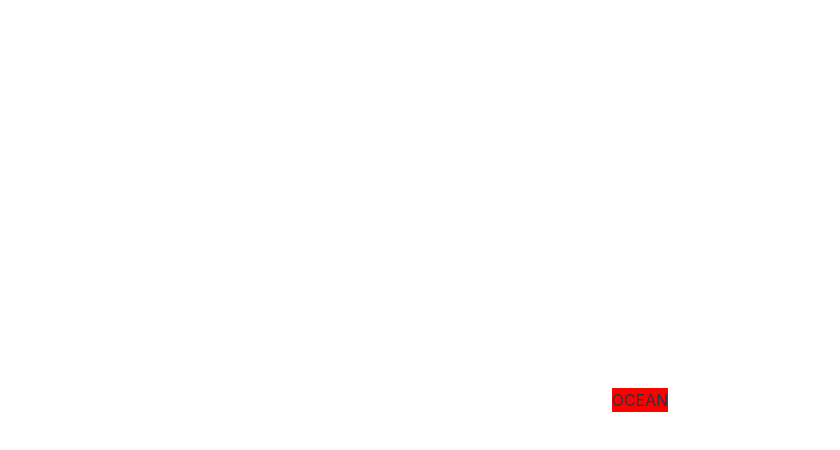
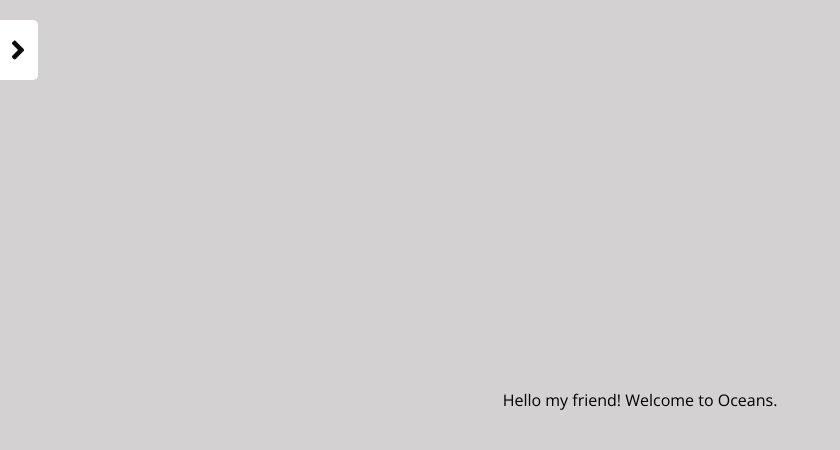
Before and after one commit to Flunavgt/oceans_and_trails_frontend, a React (Vite) app: page /home in a window 1280 px wide. Shown: the top 450 px of the page, without its empty margins (0-840 px from the left). Built offline with nearby package versions, Linux system fonts and the light colour scheme.

Commit message:
Set up Navbar and route for links

```diff
--- a/index.html
+++ b/index.html
@@ -4,6 +4,7 @@
     <meta charset="UTF-8" />
     <link rel="icon" type="image/svg+xml" href="/vite.svg" />
     <meta name="viewport" content="width=device-width, initial-scale=1.0" />
+    <link rel="stylesheet" href="https://cdnjs.cloudflare.com/ajax/libs/font-awesome/6.2.1/css/all.min.css" integrity="sha512-MV7K8+y+gLIBoVD59lQIYicR65iaqukzvf/nwasF0nqhPay5w/9lJmVM2hMDcnK1OnMGCdVK+iQrJ7lzPJQd1w==" crossorigin="anonymous" referrerpolicy="no-referrer" />
     <title>Vite + React</title>
   </head>
   <body>
--- a/package.json
+++ b/package.json
@@ -9,8 +9,11 @@
     "preview": "vite preview"
   },
   "dependencies": {
+    "@trendmicro/react-sidenav": "^0.5.0",
     "react": "^18.2.0",
     "react-dom": "^18.2.0",
+    "react-icons": "^4.7.1",
+    "react-router-dom": "^6.6.1",
     "styled-components": "^5.3.6"
   },
   "devDependencies": {
--- a/src/App.css
+++ /dev/null
@@ -1,41 +0,0 @@
-#root {
-  max-width: 1280px;
-  margin: 0 auto;
-  padding: 2rem;
-  text-align: center;
-}
-
-.logo {
-  height: 6em;
-  padding: 1.5em;
-  will-change: filter;
-}
-.logo:hover {
-  filter: drop-shadow(0 0 2em #646cffaa);
-}
-.logo.react:hover {
-  filter: drop-shadow(0 0 2em #61dafbaa);
-}
-
-@keyframes logo-spin {
-  from {
-    transform: rotate(0deg);
-  }
-  to {
-    transform: rotate(360deg);
-  }
-}
-
-@media (prefers-reduced-motion: no-preference) {
-  a:nth-of-type(2) .logo {
-    animation: logo-spin infinite 20s linear;
-  }
-}
-
-.card {
-  padding: 2em;
-}
-
-.read-the-docs {
-  color: #888;
-}
--- a/src/App.jsx
+++ b/src/App.jsx
@@ -1,18 +1,44 @@
-import { useState } from 'react'
-import reactLogo from './assets/react.svg'
-import './App.css'
-import { Header } from './components/Splash.style'
+import React, {useState} from 'react';
+import Navbar from "./components/Navbar/Navbar";
+import { BrowserRouter, Routes, Route,Navigate } from "react-router-dom";
+import Home from './components/Home/Home'
+import "./index.css";
+import Reservation from './components/Reservation/Reservation';
+import Tour from './components/Tour/Tour';
 
 function App() {
-  const [count, setCount] = useState(0)
+	const [navVisible, showNavbar] = useState(false);
 
-  return (
-    <div className="App">
-      <Header>
-        OCEAN
-      </Header>
-    </div>
-  )
+	return (
+		<BrowserRouter >
+			<div className="App">
+				<Navbar visible={ navVisible } show={ showNavbar } />
+				<Routes>
+					<Route path="/" element={<Navigate to="/home" />} />
+					<Route path='/home' element={
+						<div className={!navVisible ? "page" : "page page-with-navbar"}>
+              <Home/>
+						</div>
+					} />
+					<Route path='/tour' element={
+						<div className={!navVisible ? "page" : "page page-with-navbar"}>
+							<Tour/>
+						</div>
+					}/>
+					<Route path='/reservation' element={
+						<div className={!navVisible ? "page" : "page page-with-navbar"}>
+							<Reservation/>
+						</div>
+					}/>
+					<Route path='/settings' element={
+						<div className={!navVisible ? "page" : "page page-with-navbar"}>
+							<h1>Settings</h1>
+						</div>
+					}/>
+				</Routes>
+			</div>
+		</BrowserRouter>
+  );
 }
 
-export default App
+export default App;
--- /dev/null
+++ b/src/components/Home/Home.jsx
@@ -0,0 +1,8 @@
+import React from "react";
+import '../../styles/home.css'
+
+const Home = () => {
+  return <div className="home-wrapper">Hello my friend! Welcome to Oceans.</div>;
+};
+
+export default Home;
--- /dev/null
+++ b/src/components/Navbar/Navbar.jsx
@@ -0,0 +1,69 @@
+import React from "react";
+import {
+  FaAngleRight,
+  FaAngleLeft,
+  FaChartBar,
+  FaThLarge,
+  FaShoppingCart,
+  FaCog,
+  FaSignOutAlt,
+  FaBars,
+} from "react-icons/fa";
+import { NavLink } from "react-router-dom";
+import "../../styles/navbar.css";
+
+const ICON_SIZE = 20;
+
+function Navbar({ visible, show }) {
+  return (
+    <>
+      <div className="mobile-nav">
+        <button className="mobile-nav-btn" onClick={() => show(!visible)}>
+          <FaBars size={24} />
+        </button>
+      </div>
+      <nav className={!visible ? "navbar" : ""}>
+        <button
+          type="button"
+          className="nav-btn"
+          onClick={() => show(!visible)}
+        >
+          {!visible ? <FaAngleRight size={30} /> : <FaAngleLeft size={30} />}
+        </button>
+        <div>
+          <h3 className="logo-title">Oceans</h3>
+          <NavLink className="" to="/">
+            {/* <img src={("../assets/Images/logo.png")} alt="logo" /> */}
+          </NavLink>
+          <div className="links nav-top">
+            <NavLink to="/home" className="nav-link">
+              <FaThLarge size={ICON_SIZE} />
+              <span>Home</span>
+            </NavLink>
+            <NavLink to="/tour" className="nav-link">
+              <FaChartBar size={ICON_SIZE} />
+              <span>Tour </span>
+            </NavLink>
+            <NavLink to="/reservation" className="nav-link">
+              <FaShoppingCart size={ICON_SIZE} />
+              <span>Reservation</span>
+            </NavLink>
+          </div>
+        </div>
+
+        <div className="links">
+          <NavLink to="/settings" className="nav-link">
+            <FaCog size={ICON_SIZE} />
+            <span>Profile</span>
+          </NavLink>
+          <NavLink to="/Sign-out" className="nav-link">
+            <FaSignOutAlt size={ICON_SIZE} />
+            <span>Logout</span>
+          </NavLink>
+        </div>
+      </nav>
+    </>
+  );
+}
+
+export default Navbar;
--- /dev/null
+++ b/src/components/Reservation/Reservation.jsx
@@ -0,0 +1,9 @@
+import React from 'react'
+
+const Reservation = () => {
+  return (
+    <div>Reservation</div>
+  )
+}
+
+export default Reservation
--- a/src/components/Splash.style.jsx
+++ /dev/null
@@ -1,4 +0,0 @@
-import styled from 'styled-components';
-
-export const Header = styled.div`
-    background-color: red`
--- /dev/null
+++ b/src/components/Tour/Tour.jsx
@@ -0,0 +1,7 @@
+import React from "react";
+
+const Tour = () => {
+  return <div>Tour</div>;
+};
+
+export default Tour;
--- a/src/index.css
+++ b/src/index.css
@@ -1,70 +1,36 @@
-:root {
-  font-family: Inter, Avenir, Helvetica, Arial, sans-serif;
-  font-size: 16px;
-  line-height: 24px;
-  font-weight: 400;
+@import url('https://fonts.googleapis.com/css2?family=Open+Sans:wght@300;400;600;700;800&display=swap');
 
-  color-scheme: light dark;
-  color: rgba(255, 255, 255, 0.87);
-  background-color: #242424;
-
-  font-synthesis: none;
-  text-rendering: optimizeLegibility;
-  -webkit-font-smoothing: antialiased;
-  -moz-osx-font-smoothing: grayscale;
-  -webkit-text-size-adjust: 100%;
+*{
+	padding: 0;
+	margin: 0;
+	box-sizing: border-box;
+	font-family: 'Open Sans', sans-serif;
 }
 
-a {
-  font-weight: 500;
-  color: #646cff;
-  text-decoration: inherit;
-}
-a:hover {
-  color: #535bf2;
+.App{
+	display: flex;
+	flex-direction: column;
+	width: 100%;
+	height: 100vh;
+	background-color: rgb(211, 209, 209);
 }
 
-body {
-  margin: 0;
-  display: flex;
-  place-items: center;
-  min-width: 320px;
-  min-height: 100vh;
+.page{
+	flex-basis: 100%;
+	display: flex;
+	justify-content: center;
+	align-items: center;
+	transition: margin-left 1s;
 }
 
-h1 {
-  font-size: 3.2em;
-  line-height: 1.1;
+.page-with-navbar{
+	margin-left: 15%;
 }
 
-button {
-  border-radius: 8px;
-  border: 1px solid transparent;
-  padding: 0.6em 1.2em;
-  font-size: 1em;
-  font-weight: 500;
-  font-family: inherit;
-  background-color: #1a1a1a;
-  cursor: pointer;
-  transition: border-color 0.25s;
+@media only screen and (max-width: 768px){
+	.page-with-navbar{
+		width: 100%;
+		margin-left: 0;
+	}
+
 }
-button:hover {
-  border-color: #646cff;
-}
-button:focus,
-button:focus-visible {
-  outline: 4px auto -webkit-focus-ring-color;
-}
-
-@media (prefers-color-scheme: light) {
-  :root {
-    color: #213547;
-    background-color: #ffffff;
-  }
-  a:hover {
-    color: #747bff;
-  }
-  button {
-    background-color: #f9f9f9;
-  }
-}
--- /dev/null
+++ b/src/styles/home.css
@@ -0,0 +1,3 @@
+/* .home-wrapper{
+
+} */
--- /dev/null
+++ b/src/styles/navbar.css
@@ -0,0 +1,127 @@
+nav {
+  position: absolute;
+  top: 0;
+  left: 0;
+  display: flex;
+  flex-direction: column;
+  justify-content: space-between;
+  width: 25%;
+  min-height: 100vh;
+  background-color: white;
+  padding: 2rem 1rem 1rem 1rem;
+  transition: transform 1s;
+  margin-right: 5px solid gray;
+}
+
+.navbar {
+  transform: translateX(-100%);
+}
+
+.nav-btn {
+  position: absolute;
+  transform: translateX(38px);
+  top: 20px;
+  right: 0;
+  width: 40px;
+  height: 60px;
+  border-top-right-radius: 5px;
+  border-bottom-right-radius: 5px;
+  display: flex;
+  justify-content: center;
+  align-items: center;
+  background-color: white;
+  outline: none;
+  border: none;
+  font-size: 1rem;
+  padding: 5px 10px;
+  cursor: pointer;
+  color: rgb(14, 13, 13);
+}
+
+.logo {
+  display: block;
+  width: 100px;
+  margin: auto;
+  background: transparent;
+}
+
+.logo span {
+  text-decoration: none;
+  font-weight: 700;
+  font-size: 2.5rem;
+  color: rgb(15, 15, 15);
+}
+
+.logo img {
+  display: block;
+  width: 100%;
+  height: 100%;
+}
+
+.logo-title{
+	text-align: center;
+	text-decoration: none;
+	font-size: 3rem;
+	font-weight: 800;
+}
+
+.nav-link {
+  display: flex;
+  align-items: center;
+  color: rgb(17, 17, 17);
+  text-decoration: none;
+  padding: 10px 1rem;
+  border-radius: 5px;
+  margin-bottom: 5px;
+}
+
+.nav-link:hover {
+  background-color: #0ce755;
+  color: #fff;
+}
+
+.nav-link span {
+  margin-left: 10px;
+}
+
+.nav-top {
+  margin-top: 10rem;
+}
+
+.mobile-nav {
+  background-color: #753ffd;
+  width: 100%;
+  height: 40px;
+  display: none;
+}
+
+.mobile-nav-btn {
+  color: #fff;
+  background: transparent;
+  outline: none;
+  border: none;
+  margin: 0 10px;
+}
+
+@media only screen and (max-width: 768px) {
+  nav {
+    width: 40%;
+    padding: 10px;
+  }
+}
+
+@media only screen and (max-width: 450px) {
+  .mobile-nav {
+    display: flex;
+    align-items: center;
+  }
+  nav {
+    width: 70%;
+    top: 38px;
+    min-height: calc(100vh - 38px);
+  }
+
+  .nav-btn {
+    display: none;
+  }
+}
```
Also changed, not shown: 1 other file (tests, documents, lock files or other folders).
